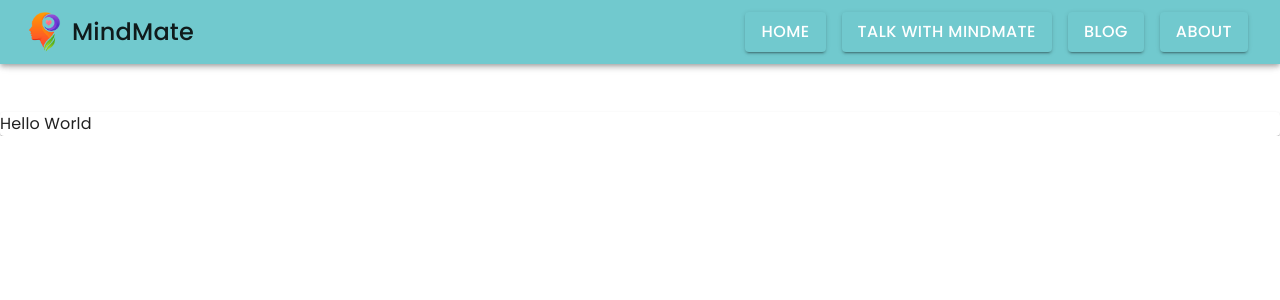
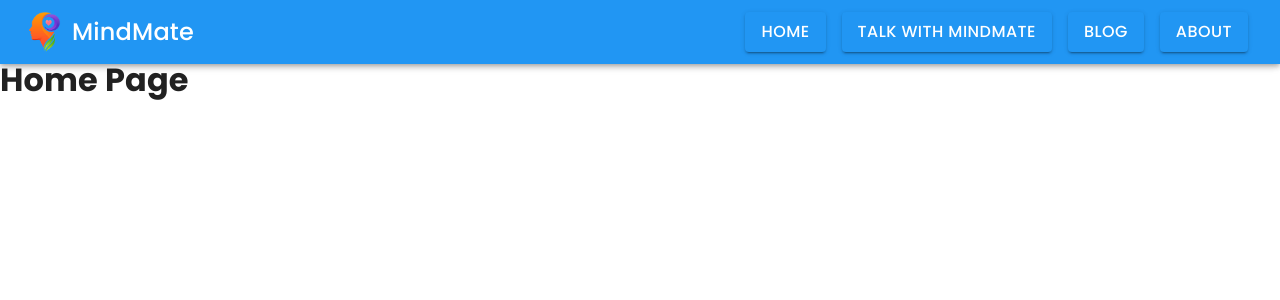
Before and after one commit to unlisted02/Mind-Mate, a Next.js app: page / in a window 1280 px wide. Shown: the top 300 px of the page. Built offline with nearby package versions, Linux system fonts and the light colour scheme.

Commit message:
feat: Routing implemented.

```diff
--- a/src/components/DrawerAppBar.js
+++ b/src/components/DrawerAppBar.js
@@ -1,35 +1,36 @@
-import * as React from "react";
-import Image from "next/image";
-import MindMateLogo from "../../public/mindmate-logo.png";
-import AppBar from "@mui/material/AppBar";
-import Box from "@mui/material/Box";
-import CssBaseline from "@mui/material/CssBaseline";
-import Divider from "@mui/material/Divider";
-import Drawer from "@mui/material/Drawer";
-import IconButton from "@mui/material/IconButton";
-import List from "@mui/material/List";
-import ListItem from "@mui/material/ListItem";
-import ListItemButton from "@mui/material/ListItemButton";
-import ListItemText from "@mui/material/ListItemText";
-import Toolbar from "@mui/material/Toolbar";
-import Typography from "@mui/material/Typography";
-import Button from "@mui/material/Button";
+import * as React from 'react';
+import Image from 'next/image';
+import MindMateLogo from '../../public/mindmate-logo.png';
+import AppBar from '@mui/material/AppBar';
+import Box from '@mui/material/Box';
+import CssBaseline from '@mui/material/CssBaseline';
+import Divider from '@mui/material/Divider';
+import Drawer from '@mui/material/Drawer';
+import IconButton from '@mui/material/IconButton';
+import Link from 'next/link';
+import List from '@mui/material/List';
+import ListItem from '@mui/material/ListItem';
+import ListItemButton from '@mui/material/ListItemButton';
+import ListItemText from '@mui/material/ListItemText';
+import Toolbar from '@mui/material/Toolbar';
+import Typography from '@mui/material/Typography';
+import Button from '@mui/material/Button';
 
 // icons
-import MenuIcon from "@mui/icons-material/Menu";
-import HomeIcon from "@mui/icons-material/Home";
-import ChatIcon from "@mui/icons-material/Chat";
-import LibraryBooksIcon from "@mui/icons-material/LibraryBooks";
-import InfoIcon from "@mui/icons-material/Info";
-import { ListItemIcon } from "@mui/material";
+import MenuIcon from '@mui/icons-material/Menu';
+import HomeIcon from '@mui/icons-material/Home';
+import ChatIcon from '@mui/icons-material/Chat';
+import LibraryBooksIcon from '@mui/icons-material/LibraryBooks';
+import InfoIcon from '@mui/icons-material/Info';
+import { ListItemIcon } from '@mui/material';
 
-const drawerWidth = "100%";
+const drawerWidth = '100%';
 
 const navItems = [
-  { name: "Home", icon: <HomeIcon />, url: "/" },
-  { name: "Talk With MindMate", icon: <ChatIcon />, url: "/chat" },
-  { name: "Blog", icon: <LibraryBooksIcon />, url: "/blog" },
-  { name: "About", icon: <InfoIcon />, url: "/about" },
+  { name: 'Home', icon: <HomeIcon />, url: '/' },
+  { name: 'Talk With MindMate', icon: <ChatIcon />, url: '/chat' },
+  { name: 'Blog', icon: <LibraryBooksIcon />, url: '/blog' },
+  { name: 'About', icon: <InfoIcon />, url: '/about' },
 ];
 
 function DrawerAppBar(props) {
@@ -41,36 +42,44 @@ function DrawerAppBar(props) {
   };
 
   const drawer = (
-    <Box
-      onClick={handleDrawerToggle}
-      sx={{ textAlign: "center", backgroundColor: "#E3FDFD", height: "100vh" }}
-    >
+    <Box sx={{ textAlign: 'center', height: '100vh' }}>
       <Typography
-        variant="h6"
+        variant='h6'
         sx={{
-          display: "flex",
-          backgroundColor: "#71C9CE",
-          alignItems: "center",
-          justifyContent: "center",
-          color: "#151D3B",
+          display: 'flex',
+          backgroundColor: '#2196f3',
+          color: '#fff',
+          alignItems: 'center',
+          justifyContent: 'center',
           gap: 1,
-          fontSize: "1.5rem",
-          height: "3.5rem",
+          fontSize: '1.5rem',
+          height: '3.5rem',
+          marginLeft: { xs: '-3rem', sm: 'auto' },
         }}
       >
-        <Image src={MindMateLogo} alt="logo" width="40" height="40" />
+        <IconButton
+          onClick={handleDrawerToggle}
+          aria-label='open drawer'
+          edge='start'
+          sx={{ display: { sm: 'none' }, left: '-2.45rem' }}
+        >
+          <MenuIcon fontSize='large' />
+        </IconButton>
+        <Image src={MindMateLogo} alt='logo' width='40' height='40' />
         MindMate
       </Typography>
       <Divider />
       <List>
-        {navItems.map((item) => (
-          <ListItem key={item.name} disablePadding>
-            <ListItemButton>
-              <ListItemIcon sx={{ minWidth: 0, marginRight: "1rem" }}>
+        {navItems.map((item, index) => (
+          <ListItem key={index} disablePadding>
+            <Link href={item.url}>
+              <ListItemButton onClick={handleDrawerToggle}>
+                <ListItemIcon sx={{ minWidth: 0, marginRight: '1rem' }}>
                   {item.icon}
                 </ListItemIcon>
                 <ListItemText primary={item.name} />
               </ListItemButton>
+            </Link>
           </ListItem>
         ))}
       </List>
@@ -80,63 +89,65 @@ function DrawerAppBar(props) {
   const container =
     window !== undefined ? () => window().document.body : undefined;
   return (
-    <Box sx={{ display: "flex" }}>
+    <Box sx={{ display: 'flex' }}>
       <CssBaseline />
-      <AppBar component="nav">
+      <AppBar component='nav'>
         <Toolbar>
           <IconButton
-            aria-label="open drawer"
-            edge="start"
+            aria-label='open drawer'
+            edge='start'
             onClick={handleDrawerToggle}
-            sx={{ display: { sm: "none" } }}
+            sx={{ display: { sm: 'none' } }}
           >
-            <MenuIcon fontSize="large" sx={{ color: "#E3FDFD" }} />
+            <MenuIcon fontSize='large' />
           </IconButton>
           <Typography
-            variant="h6"
-            component="div"
+            variant='h6'
+            component='div'
             sx={{
               flexGrow: 1,
               gap: 1,
-              fontSize: "1.5rem",
+              fontSize: '1.5rem',
               display: {
-                xs: "flex",
-                sm: "flex",
-                alignItems: "center",
+                xs: 'flex',
+                sm: 'flex',
+                alignItems: 'center',
               },
-              justifyContent: { xs: "center", sm: "left" },
-              marginLeft: { xs: "-2.5rem", sm: "auto" },
+              justifyContent: { xs: 'center', sm: 'left' },
+              marginLeft: { xs: '-2.5rem', sm: 'auto' },
             }}
           >
-            <Image src={MindMateLogo} alt="logo" width="40" height="40" />
+            <Image src={MindMateLogo} alt='logo' width='40' height='40' />
             MindMate
           </Typography>
-          <Box sx={{ display: { xs: "none", sm: "block" } }}>
-            {navItems.map((item) => (
+          <Box sx={{ display: { xs: 'none', sm: 'block' } }}>
+            {navItems.map((item, index) => (
+              <Link href={item.url} key={index}>
                 <Button
-                variant="contained"
+                  variant='contained'
                   key={item.name}
-                sx={{ color: "#fff", fontSize: "1rem", mx: 1 }}
+                  sx={{ color: '#fff', fontSize: '1rem', mx: 1 }}
                 >
                   {item.name}
                 </Button>
+              </Link>
             ))}
           </Box>
         </Toolbar>
       </AppBar>
-      <Box component="nav">
+      <Box component='nav'>
         <Drawer
           container={container}
-          variant="temporary"
+          variant='temporary'
           open={mobileOpen}
           onClose={handleDrawerToggle}
           ModalProps={{
             keepMounted: true, // Better open performance on mobile.
           }}
           sx={{
-            display: { xs: "block", sm: "none" },
-            "& .MuiDrawer-paper": {
-              boxSizing: "border-box",
+            display: { xs: 'block', sm: 'none' },
+            '& .MuiDrawer-paper': {
+              boxSizing: 'border-box',
               width: drawerWidth,
             },
           }}
@@ -144,9 +155,7 @@ function DrawerAppBar(props) {
           {drawer}
         </Drawer>
       </Box>
-      <Box component="main" sx={{ p: 3 }}>
-        <Toolbar />
-      </Box>
+      <Box component='main' sx={{ p: 3.5 }}></Box>
     </Box>
   );
 }
--- /dev/null
+++ b/src/layouts/MainLayout.js
@@ -0,0 +1,20 @@
+// components/Layout.js
+import DrawerAppBar from '@/components/DrawerAppBar';
+import { createTheme, ThemeProvider } from '@mui/material';
+
+const theme = createTheme({
+  palette: {
+    primary: {
+      main: '#2196f3',
+    },
+  },
+});
+
+const MainLayout = ({ children }) => (
+  <ThemeProvider theme={theme}>
+    <DrawerAppBar />
+    {children}
+  </ThemeProvider>
+);
+
+export default MainLayout;
--- a/src/pages/index.js
+++ b/src/pages/index.js
@@ -1,29 +1,15 @@
-import Image from "next/image";
-import { Inter } from "@next/font/google";
-import DrawerAppBar from "../components/DrawerAppBar";
-import { Card } from "@mui/material";
-import { createTheme, ThemeProvider } from "@mui/material";
+// import Image from "next/image";
+// import { Inter } from "@next/font/google";
+import MainLayout from '@/layouts/MainLayout';
 
-const inter = Inter({ subsets: ["latin"] });
-
-const theme = createTheme({
-  palette: {
-    primary: {
-      main: "#71C9CE",
-    },
-    secondary: {
-      main: "#A6E3E9",
-    },
-  },
-});
+// const inter = Inter({ subsets: ["latin"] });
 
 export default function Home() {
   return (
     <>
-      <ThemeProvider theme={theme}>
-        <DrawerAppBar />
-        <Card>Hello World</Card>
-      </ThemeProvider>
+      <MainLayout>
+        <h1>Home Page</h1>
+      </MainLayout>
     </>
   );
 }
--- a/src/styles/globals.css
+++ b/src/styles/globals.css
@@ -1,4 +1,4 @@
-@import url("https://fonts.googleapis.com/css2?family=Poppins:wght@100;200;300;400;500;600;700;800;900&display=swap");
+@import url('https://fonts.googleapis.com/css2?family=Poppins:wght@100;200;300;400;500;600;700;800;900&display=swap');
 
 :root {
   --max-width: 1100px;
@@ -86,11 +86,6 @@ body {
   overflow-x: hidden;
 }
 
-body {
-  color: rgb(var(--foreground-rgb));
-  background-color: #e3fdfd;
-}
-
 a {
   color: inherit;
   text-decoration: none;
```
Also changed, not shown: src/pages/about.js (added, +11 -0 lines), src/pages/blog.js (added, +11 -0 lines), src/pages/chat.js (added, +11 -0 lines), .eslintrc.js (added), 1 other file (tests, documents, lock files or other folders). Lines whose indentation alone changed are shown as unchanged.
